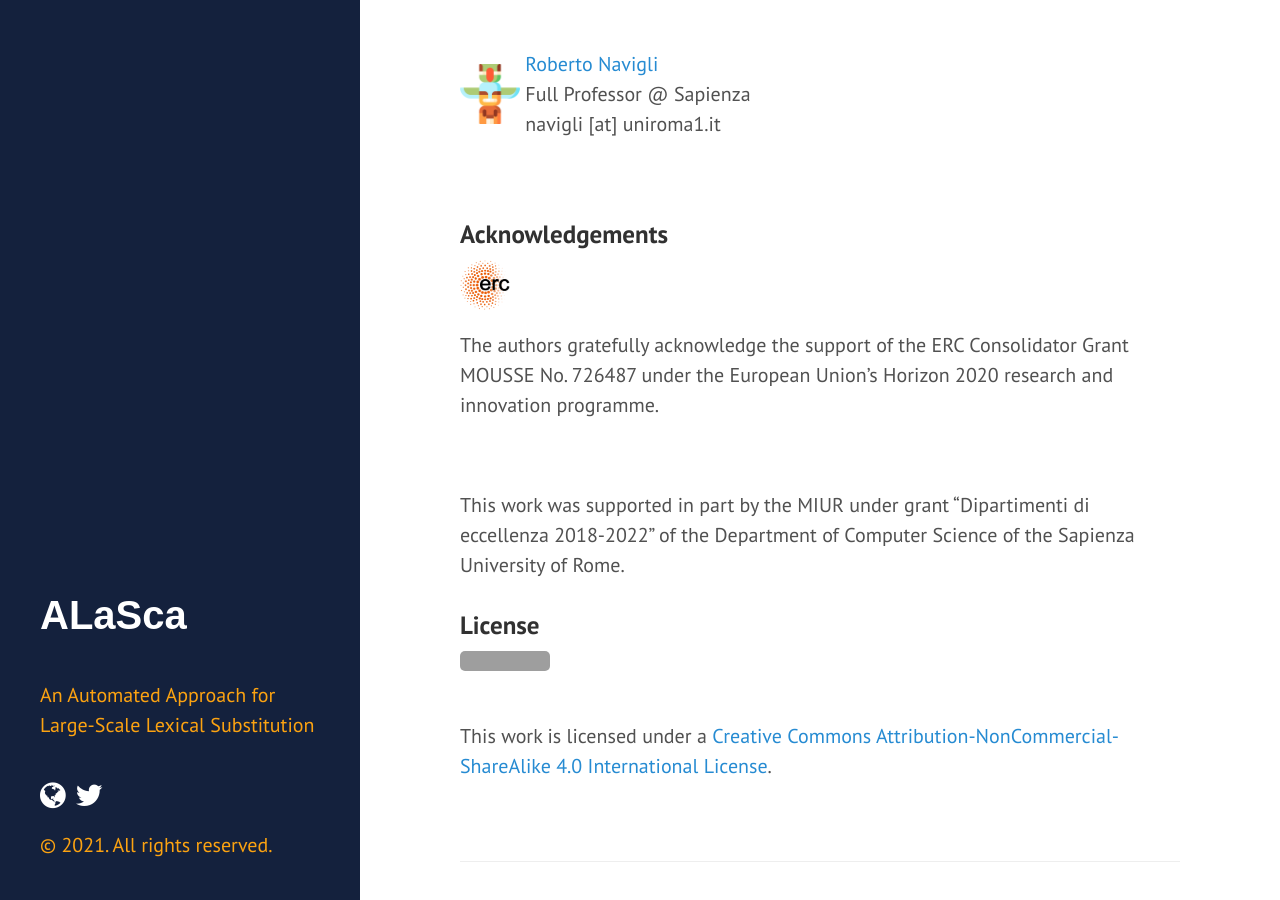
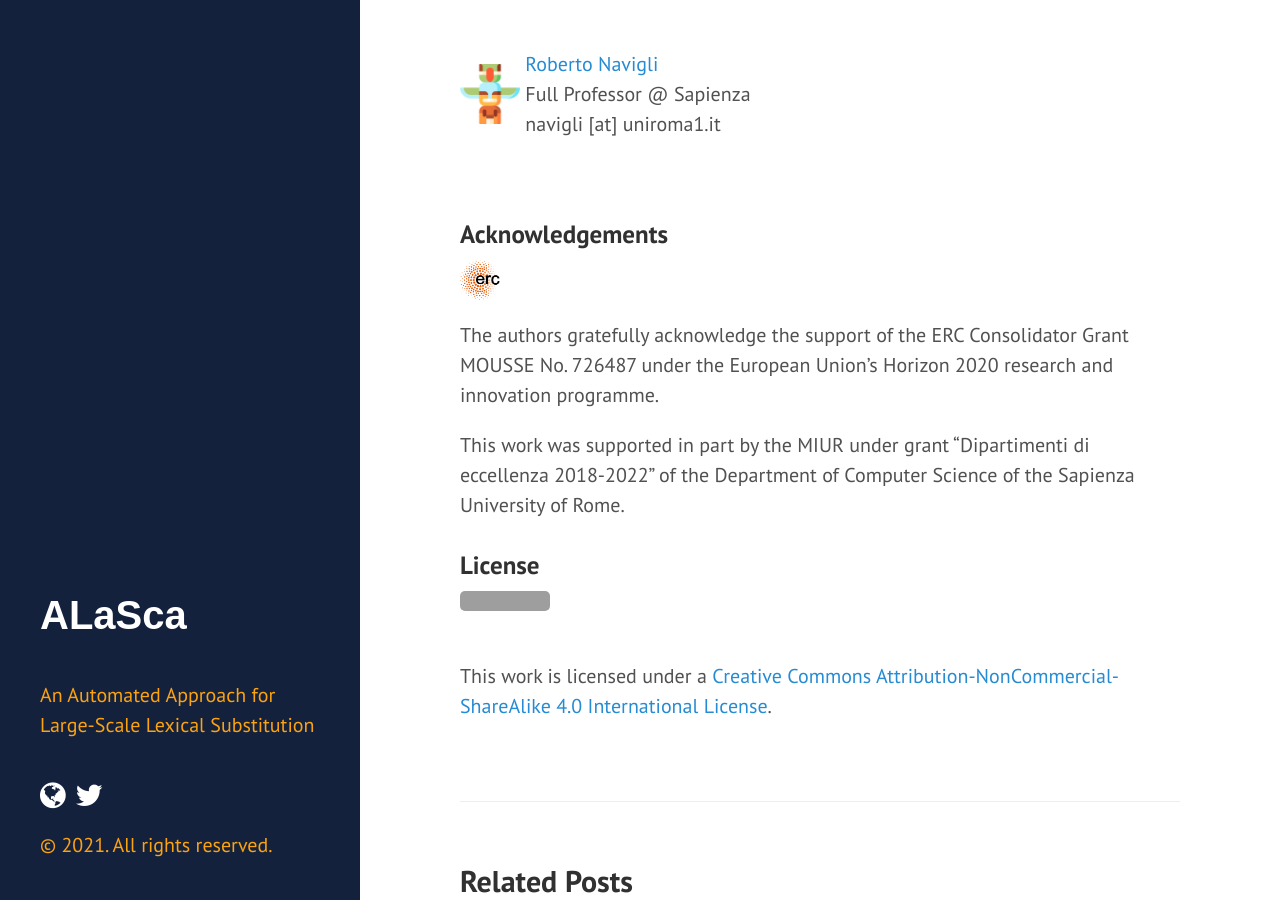
Before and after one commit to caterinaLacerra/ALaSca, a Jekyll site: the page built from docs/_posts/2021-05-24-datasets.md, in a window 1280 px wide and 900 px high, scrolled down 1489 px. Built offline with Jekyll 4.4.1, drawn with Linux system fonts in a browser that asks for light colours; grey boxes are pictures that could not be loaded.

Commit message:
Update 2021-05-24-datasets.md

```diff
--- a/docs/_posts/2021-05-24-datasets.md
+++ b/docs/_posts/2021-05-24-datasets.md
@@ -66,15 +66,14 @@ In the [supplementary material](https://raw.githubusercontent.com/caterinaLacerr
 
 
 <div  style="display:inline-block;vertical-align:middle;">
-<img class="img" src="https://raw.githubusercontent.com/caterinaLacerra/alasca/master/docs/_images/erc_logo.png" width="50px">
+<img class="img" src="https://raw.githubusercontent.com/caterinaLacerra/alasca/master/docs/_images/erc_logo.png" width="40px">
 </div>
 
 <div style="display:inline-block;vertical-align:middle;">
   <p class="content-holder">
     The authors gratefully acknowledge the support of the ERC Consolidator Grant MOUSSE No. 726487 under the European Union’s Horizon 2020 research and innovation programme.
 </p>
-</div><br/>
-
+</div>
 
 This work was supported in part by the MIUR under grant “Dipartimenti di eccellenza 2018-2022” of the Department of Computer Science of the Sapienza University of Rome.
 
```
